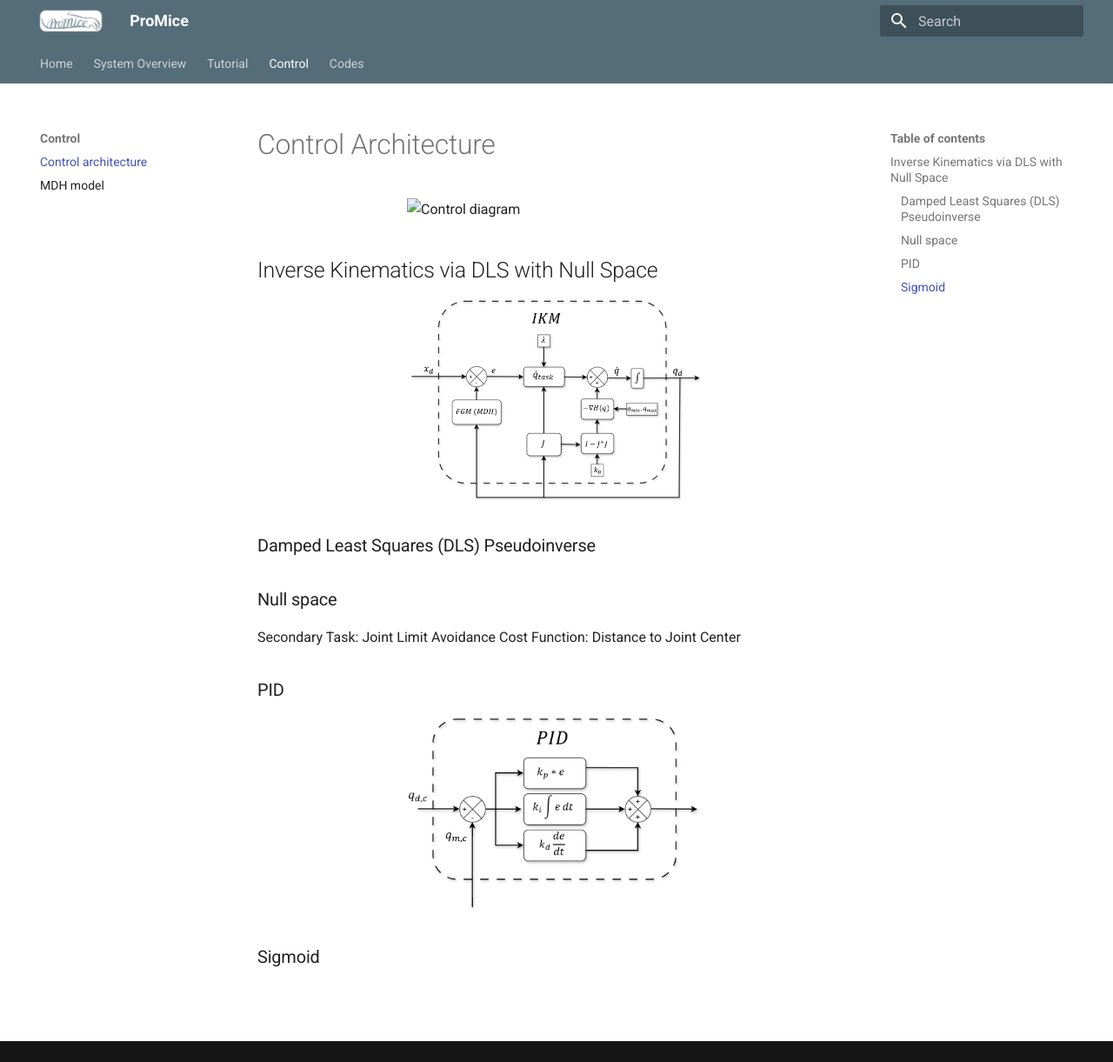
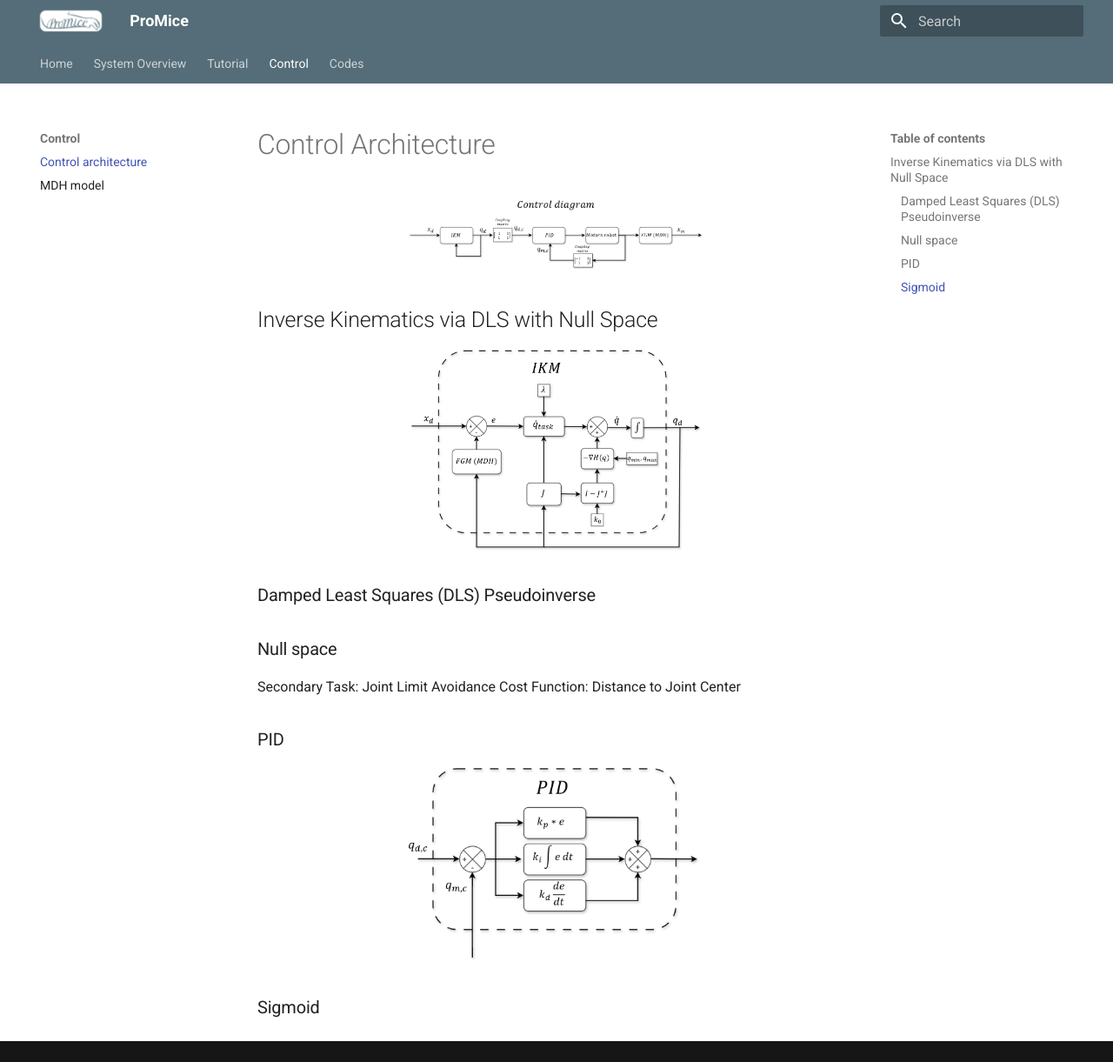
Before and after one commit to Juan-CarlosM/ProMice, an MkDocs documentation site: the page built from docs/control_architecture.md, in a window 1280 px wide and 1221 px high. Shown: the whole window at 87% size. Built offline with MkDocs 1.6.1 and Material for MkDocs 9.7.7, drawn with Linux system fonts in a browser that asks for light colours.

Commit message:
Fix image filename case in control_architecture.md
Updated image filename to match case sensitivity.

```diff
--- a/docs/control_architecture.md
+++ b/docs/control_architecture.md
@@ -1,7 +1,7 @@
 
 # Control Architecture
 
-![Control diagram](images/control_diagram.png){width=50% .center}
+![Control diagram](images/Control_diagram.png){width=50% .center}
 
 ## Inverse Kinematics via DLS with Null Space
 ![IKM diagram](images/IKM_diagram.png){width=50% .center}
```
